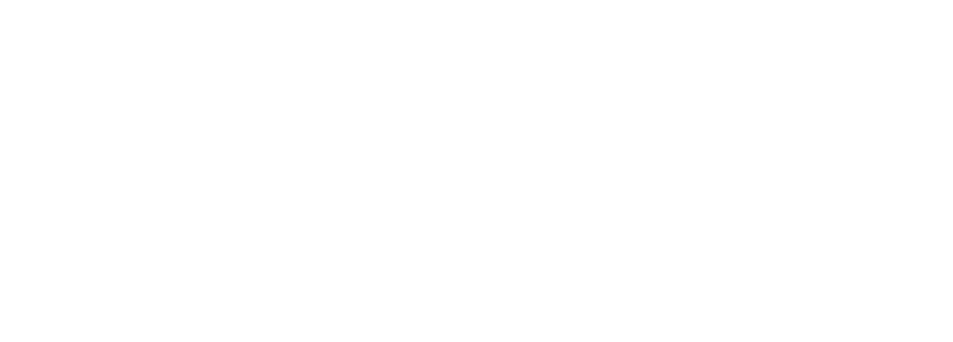
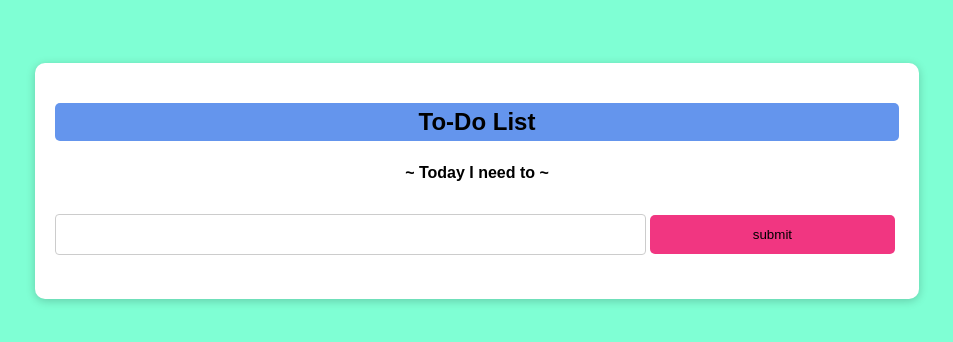
Before and after one commit to dts-kominfo-rea4a/challenge-dom-lanichlanich, a website: page index.html in a window 1280 px wide. Shown: the whole page, without its empty margins (163-1116 px from the left). Drawn offline with Linux system fonts and the light colour scheme.

Commit message:
dom farhany

```diff
--- a/index.html
+++ b/index.html
@@ -5,18 +5,87 @@
     <meta http-equiv="X-UA-Compatible" content="IE=edge" />
     <meta name="viewport" content="width=device-width, initial-scale=1.0" />
     <title>Challenge - DOM</title>
+    <style>
+      body {
+        background-color: aquamarine;
+        align-items: center;
+        box-sizing: border-box;
+      }
+
+      #app {
+        background-color: #fff;
+        max-width: 70%;
+        min-height: 50px;
+        box-shadow: 0 2px 10px rgba(0, 0, 0, 0.2);
+        position: relative;
+        padding: 20px;
+        border-radius: 10px;
+        min-height: 100%;
+        box-sizing: border-box;
+        margin: 5% auto;
+        overflow-x: hidden;
+      }
+
+      #todo-title {
+        text-align: center;
+      background-color: cornflowerblue;
+      padding: 5px;
+      border-radius: 5px;
+      font-family: Arial, Helvetica, sans-serif;
+      }
+
+      #todo-subtitle {
+        text-align: center;
+        padding: 2px;
+        font-family: Arial, Helvetica, sans-serif;
+      }
+
+      #todo-input {
+        width: 70%;
+        padding: 12px 20px;
+        margin: 8px 0;
+        display: inline-block;
+        border: 1px solid #ccc;
+        border-radius: 4px;
+        box-sizing: border-box;
+        justify-items: center;
+      }
+
+      #todo-submit {
+        width: 29%;
+        padding: 12px 20px;
+        background-color: #f13681;
+        border: 0;
+        cursor: pointer;
+        border-radius: 5px;
+      }
+
+      #todo-submit:hover {
+        background-color: #f17681;
+      }
+
+    </style>
   </head>
   <body>
     <div id="app">
       <!-- TODO: Buatlah sebuah header dengan id todo-title -->
+      <h2 id="todo-title">To-Do List</h2>
       <!-- TODO: Buatlah sebuah subtitle dengan id todo-subtitle -->
+      <h4 id="todo-subtitle">~ Today I need to ~</h4>
 
       <!-- Section: input -->
+      <section>
       <!-- TODO: Buatlah sebuah input bertipe text dengan id todo-input -->
+      <input type="text" id="todo-input">
       <!-- TODO: Buatlah sebuah button dengan id todo-submit -->
+      <button id="todo-submit">submit</button>
+      </section>
 
       <!-- Section output -->
+      <section>
       <!-- TODO: Buatlah sebuah <ul> dengan id todo-output -->
+      <ul id="todo-output"></ul>
+      </section>
     </div>
 
     <!-- ! Untuk tantangan ini, script jangan diubah ke external js yah ! -->
@@ -26,16 +95,31 @@
       let input;
       let output;
 
+      button = document.getElementById("todo-submit");
+      input = document.getElementById("todo-input");
+      output = document.getElementById("todo-output");
+
       // TODO: Buatlah sebuah fungsi dengan nama fnClickHandler
       // Fungsi yang digunakan untuk menambahkan tulisan
       // Jangan ubah cara deklarasi fungsinya, cukup isi saja
-      function fnClickHandler(toDoItem) {}
+      function fnClickHandler(toDoItem) {
+        let listTodo = document.createElement("li");
+        listTodo.innerText = input.value;
+        output.appendChild(listTodo);
+        input.value = "";
+      }
 
       // TODO: register event onclick / addEventListener untuk button
       // akan menjalankan fungsi fnClickHandler
+      button.addEventListener("click", fnClickHandler);
 
       // TODO: register event onkeypress / addEventListener untuk input
       // sehingga saat di input ditekan enter akan menjalankan fungsi fnClickHandler juga
+      input.addEventListener("keypress", (event) => {
+        if (event.key === "Enter") {
+          fnClickHandler(input.value)
+        }
+      })
     </script>
   </body>
 </html>
```
